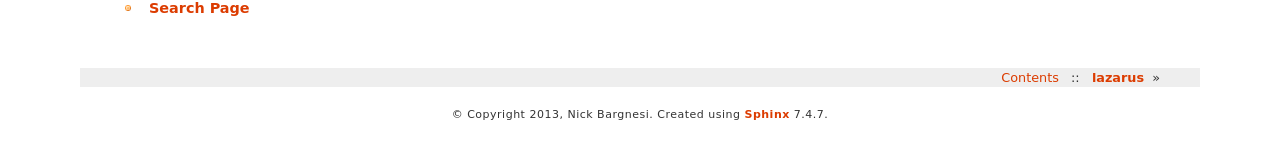
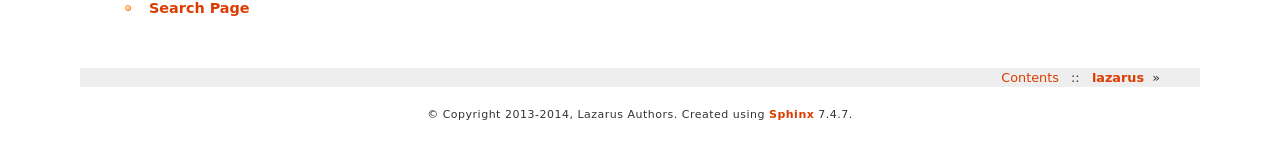
Before and after one commit to formwork-io/lazarus, a Sphinx documentation site: the page built from docs/index.rst, in a window 1280 px wide. Shown: the part 722-881 px from the top of the page. Built offline with Sphinx 7.4.7, drawn with Linux system fonts in a browser that asks for light colours.

Commit message:
update lazarus docs conf

```diff
--- a/docs/conf.py
+++ b/docs/conf.py
@@ -53,7 +53,7 @@ master_doc = 'index'
 
 # General information about the project.
 project = u'lazarus'
-copyright = u'2013, Nick Bargnesi'
+copyright = u'2013-2014, Lazarus Authors'
 
 # The version info for the project you're documenting, acts as replacement for
 # |version| and |release|, also used in various other places throughout the
@@ -202,7 +202,7 @@ latex_documents = [
         'index',
         'lazarus.tex',
         u'Lazarus Documentation',
-        u'Nick Bargnesi', 'manual'
+        u'Lazarus Authors', 'manual'
     )
 ]
 
@@ -231,7 +231,7 @@ latex_documents = [
 # (source start file, name, description, authors, manual section).
 man_pages = [
     ('index', 'lazarus', u'Lazarus Documentation',
-     [u'Nick Bargnesi'], 1)
+     [u'Lazarus Authors'], 1)
 ]
 
 # If true, show URL addresses after external links.
@@ -246,7 +246,7 @@ texinfo_documents = [
         'index',
         'lazarus',
         u'Lazarus Documentation',
-        u'Nick Bargnesi',
+        u'Lazarus Authors',
         'lazarus',
         'One line description of project.',
         'Miscellaneous'
```
